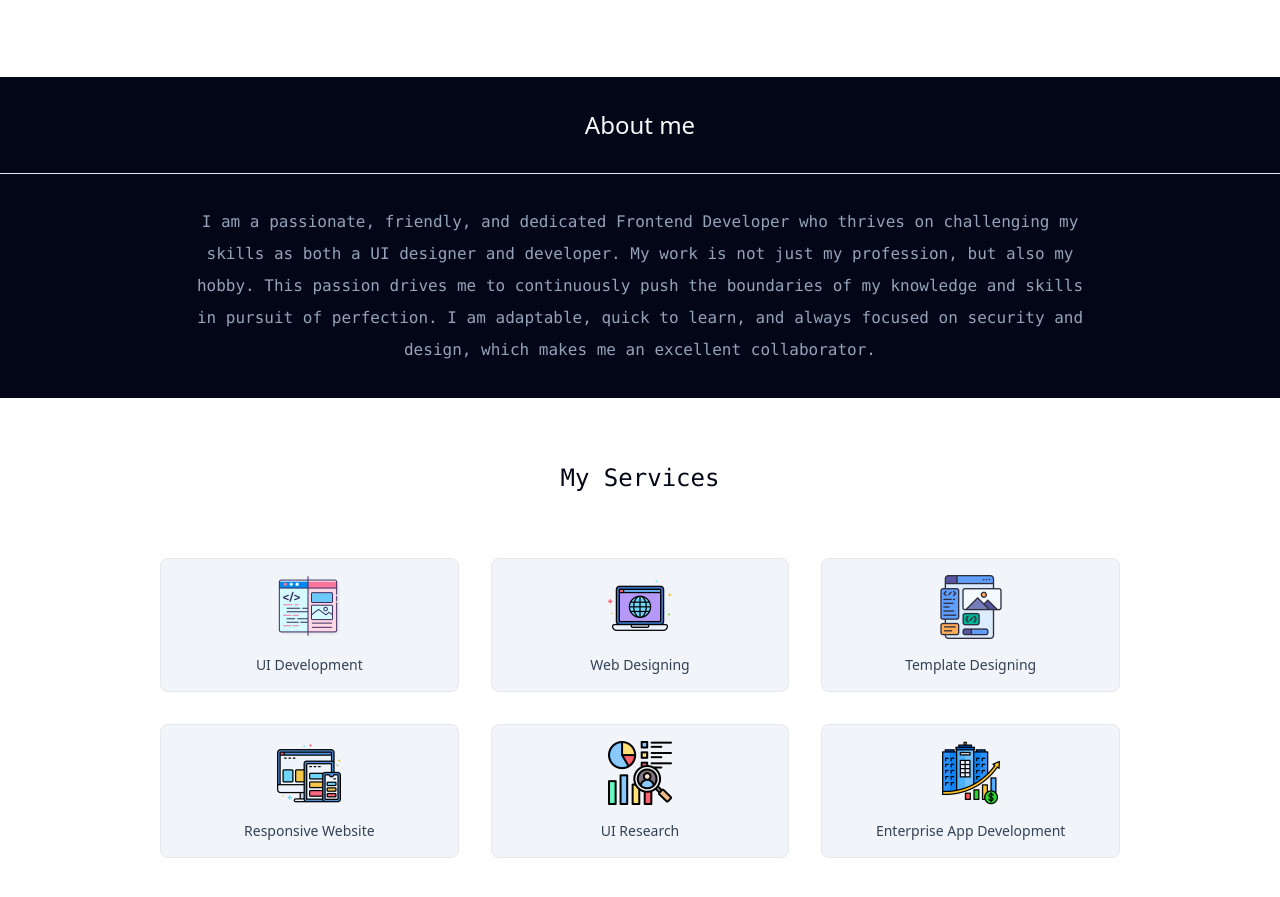
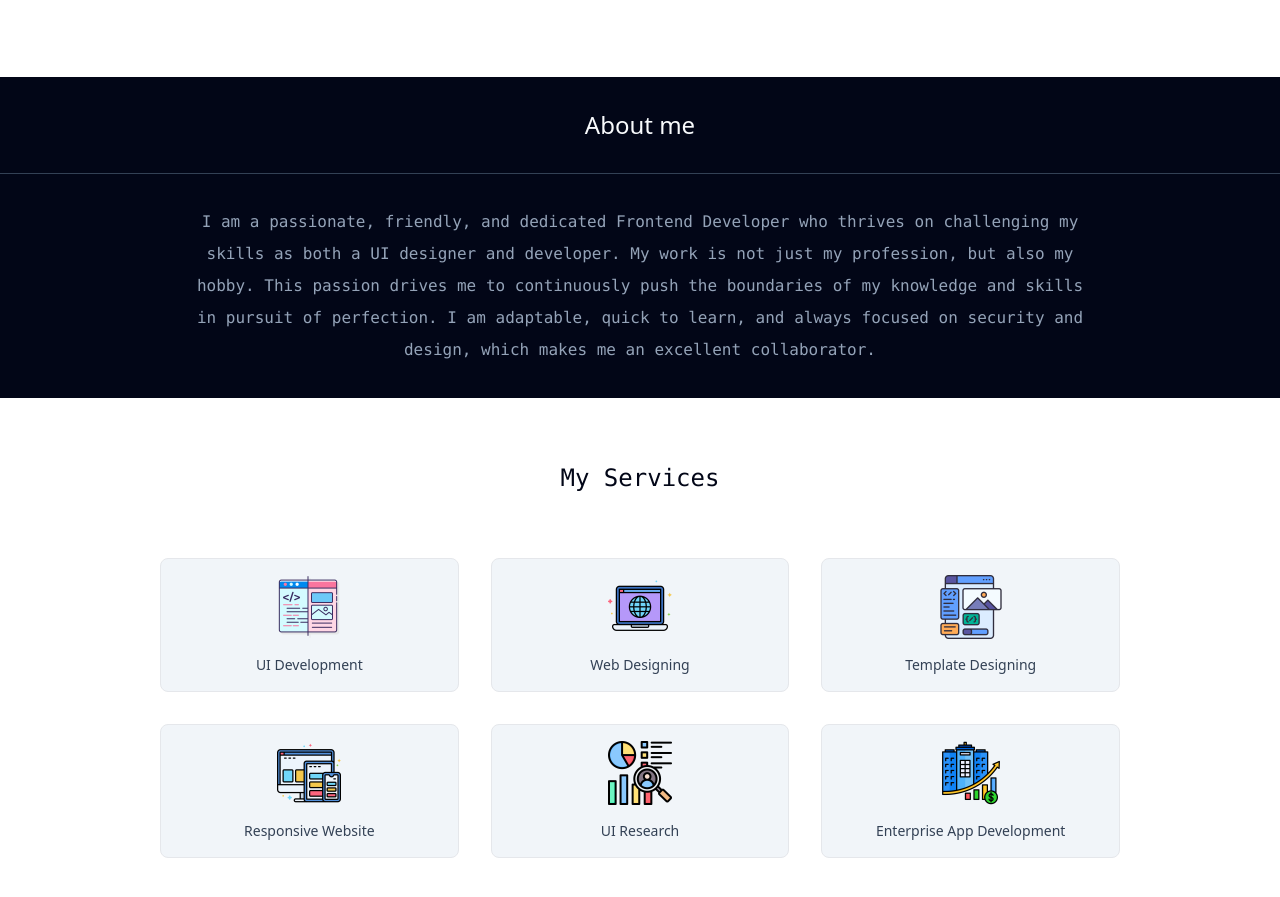
Before and after one commit to pavithransoft/pavi, a React (Vite) app: page / in a window 1280 px wide. Shown: the part 1120-2017 px from the top of the page. Built offline with nearby package versions, Linux system fonts and the light colour scheme.

Commit message:
updated commit

```diff
--- a/src/pages/Home.jsx
+++ b/src/pages/Home.jsx
@@ -31,7 +31,7 @@ const Home = () => {
         </div>
       </div>
       <div className="bg-slate-950 py-8">
-        <h2 className="text-2xl text-slate-50 text-center pb-8 border-b">
+        <h2 className="text-2xl text-slate-50 text-center pb-8 border-b border-slate-700">
           About me
         </h2>
         <p className="px-3 pt-8 sm:px-48 text-center text-slate-400 font-mono leading-loose">
```
